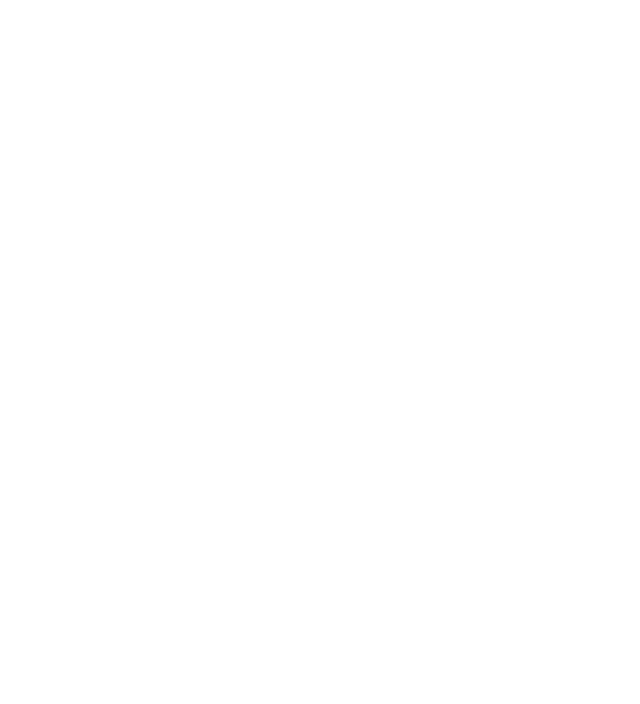
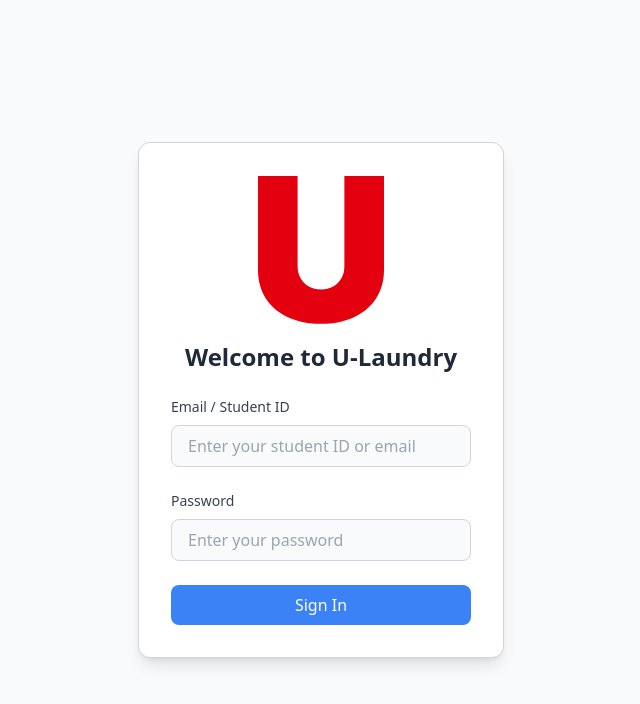
Before and after one commit to Anshul-Sharma01/U-Laundry, a React (Vite) app in the folder client/: page /auth/sign-in in a window 1280 px wide. Before the commit this address had no page. Shown: the top 704 px of the page, without its empty margins (319-959 px from the left). Built offline with nearby package versions, Linux system fonts and the light colour scheme.

Commit message:
Added an axiosInstance for the request and response handling

```diff
--- a/client/package.json
+++ b/client/package.json
@@ -12,6 +12,8 @@
   "dependencies": {
     "@reduxjs/toolkit": "^2.4.0",
     "axios": "^1.7.9",
+    "js-cookie": "^3.0.5",
+    "jwt-decode": "^4.0.0",
     "react": "^18.3.1",
     "react-dom": "^18.3.1",
     "react-hot-toast": "^2.4.1",
--- a/client/src/App.jsx
+++ b/client/src/App.jsx
@@ -1,12 +1,14 @@
 import { useState } from 'react'
 import { Route, Routes } from 'react-router-dom'
 import HomePage from "./Pages/HomePage.jsx";
+import Signin from './Pages/Auth/Signin.jsx';
 
 function App() {
 
   return (
     <Routes>
       <Route path='/'  element={<HomePage />} />
+      <Route path='/auth/sign-in' element={<Signin/>} />
     </Routes>
   )
 }
--- /dev/null
+++ b/client/src/Helpers/axiosInstance.js
@@ -0,0 +1,82 @@
+import axios from "axios";
+import Cookies from "js-cookie";
+
+const BASE_URL = import.meta.env.VITE_BACKEND_URL;
+
+const axiosInstance = axios.create({
+    baseURL : BASE_URL,
+    withCredentials : true,
+});
+
+let isRefreshing = false;
+
+
+axiosInstance.interceptors.request.use(
+    async(config) => {
+        const accessToken = Cookies.get("accessToken");
+        if(accessToken){
+            config.headers.Authorization = `Bearer ${accessToken}`;
+        }
+        return config;
+    },
+    (error) => {
+        return Promise.reject(error);
+    }
+)
+
+axiosInstance.interceptors.response.use(
+    (response) => {
+        return response;
+    },
+    async (error) => {
+        const originalRequest = error.config;
+        if(error.response.status === 403 && !originalRequest._retry){
+            if(isRefreshing){
+                const retryRequest = new Promise((resolve) => {
+                    const interval = setInterval(() => {
+                        const accessToken = Cookies.get("accessToken");
+                        if(accessToken){
+                            clearInterval(interval);
+                            originalRequest.headers['Authorization'] = `Bearer ${accessToken}`;
+                            resolve(axiosInstance(originalRequest));
+                        }
+                    }, 100);
+                });
+                return retryRequest;
+            }
+
+            originalRequest._retry = true;
+            isRefreshing = true;
+
+            return new Promise(async (resolve, reject) => {
+                try{
+                    const refreshToken = Cookies.get('refreshToken');
+                    const response = await axiosInstance.post("/users/refresh-token", { refreshToken });
+
+                    const newAccessToken = response.data.accessToken;
+                    const newRefreshToken = response.data.refreshToken;
+
+                    Cookies.set('accessToken', newAccessToken);
+                    Cookies.set('refreshToken', newRefreshToken);
+
+                    axiosInstance.defaults.headers.common['Authorization'] = `Bearer ${newAccessToken}`;
+                    originalRequest.headers['Authorization'] = `Bearer ${newAccessToken}`;
+
+                    resolve(axiosInstance(originalRequest));
+                }catch(err){
+                    reject(err);
+                }finally{
+                    isRefreshing = false;
+                }
+            });
+        }else if(error.response.status === 401){
+            window.alert("Please log in again");
+            localStorage.clear();
+            Cookies.remove('accessToken');
+            Cookies.remove('refreshToken');
+            console.log("Redirected ...");
+            window.location.href = import.meta.env.VITE_LOGIN_URL;
+        }
+        return Promise.reject(error);
+    }
+)
--- /dev/null
+++ b/client/src/Pages/Auth/Signin.jsx
@@ -0,0 +1,78 @@
+import { useState } from "react";
+import { toast } from "react-hot-toast";
+
+function Signin() {
+
+    const [ studentId, setStudentId ] = useState("");
+    const [ studentPassword, setStudentPassword ] = useState("");
+
+
+    const handleFormSubmission = async(e) => {
+        toast.dismiss();
+        e.preventDefault();
+        if(!studentId || !studentPassword){
+            toast.error("All Fields are mandatory");
+            return;
+        }
+    }
+
+
+    return (
+        <>
+            <section className="flex flex-col justify-center items-center h-screen bg-gray-50 dark:bg-gray-900">
+                <section className="flex flex-col justify-center items-center border border-gray-300 dark:border-gray-700 rounded-xl shadow-lg p-8 bg-white dark:bg-gray-800">
+                    <div className="flex flex-col justify-center items-center mb-6">
+                        <img src="/u-laundry.svg" alt="U-Laundry sign" className="h-[150px] w-auto mb-4" />
+                        <h1 className="text-2xl font-bold text-gray-800 dark:text-gray-100">
+                            Welcome to U-Laundry
+                        </h1>
+                    </div>
+                    <div className="w-full">
+                        <form onSubmit={handleFormSubmission} className="flex flex-col gap-6 w-[300px]">
+                            <div className="flex flex-col gap-2">
+                                <label
+                                    htmlFor="id-email"
+                                    className="text-gray-700 dark:text-gray-300 text-sm font-medium"
+                                >
+                                    Email / Student ID
+                                </label>
+                                <input
+                                    type="text"
+                                    className="px-4 py-2 border border-gray-300 dark:border-gray-600 rounded-lg bg-gray-50 dark:bg-gray-700 text-gray-800 dark:text-gray-100 placeholder-gray-400 focus:ring-2 focus:ring-blue-500 focus:outline-none"
+                                    placeholder="Enter your student ID or email"
+                                    value={studentId}
+                                    onChange={(e) => setStudentId(e.target.value)}
+                                    id="id-email"
+                                />
+                            </div>
+                            <div className="flex flex-col gap-2">
+                                <label
+                                    htmlFor="pass"
+                                    className="text-gray-700 dark:text-gray-300 text-sm font-medium"
+                                >
+                                    Password
+                                </label>
+                                <input
+                                    type="password"
+                                    className="px-4 py-2 border border-gray-300 dark:border-gray-600 rounded-lg bg-gray-50 dark:bg-gray-700 text-gray-800 dark:text-gray-100 placeholder-gray-400 focus:ring-2 focus:ring-blue-500 focus:outline-none"
+                                    placeholder="Enter your password"
+                                    id="pass"
+                                    value={studentPassword}
+                                    onChange={(e) => setStudentPassword(e.target.value)}
+                                />
+                            </div>
+                            <button
+                                type="submit"
+                                className="bg-blue-500 w-full px-4 py-2 text-white rounded-lg hover:bg-blue-600 dark:hover:bg-blue-400 transition-colors"
+                            >
+                                Sign In
+                            </button>
+                        </form>
+                    </div>
+                </section>
+            </section>
+        </>
+    );
+}
+
+export default Signin;
--- /dev/null
+++ b/client/src/Redux/Slices/authSlice.js
@@ -0,0 +1,2 @@
+import { createSlice, createAsyncThunk } from "@reduxjs/toolkit";
+import toast from "react-hot-toast";
```
Also changed, not shown: client/src/Pages/Auth/Signup.jsx (added, +11 -0 lines), 2 other files (tests, documents, lock files or other folders).
